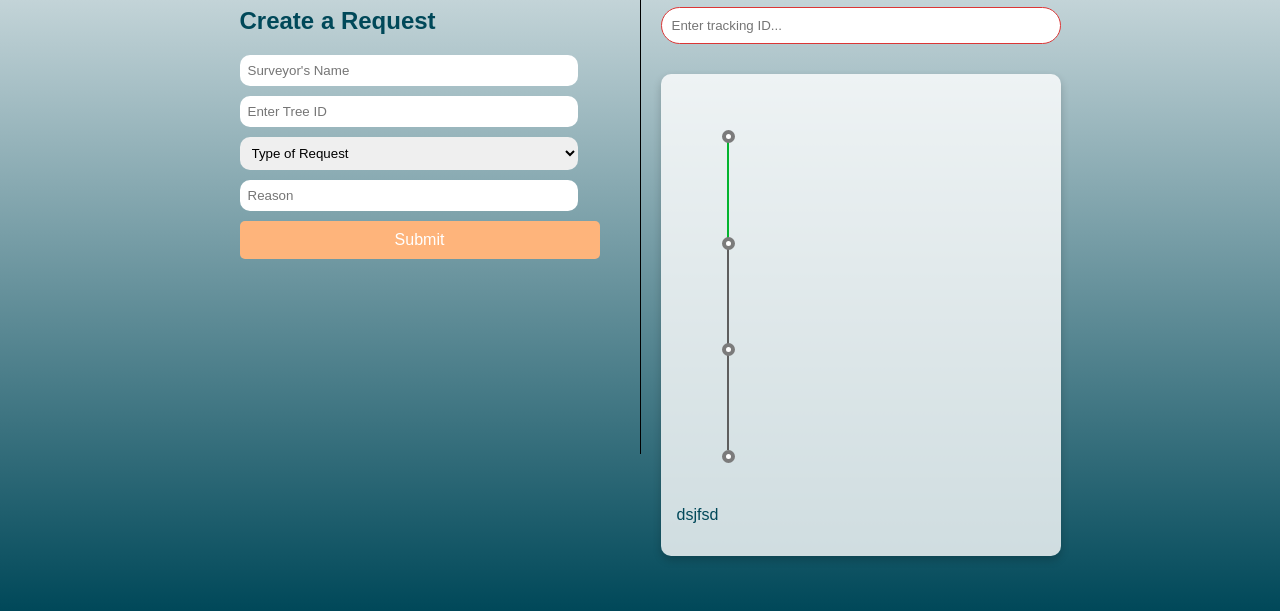
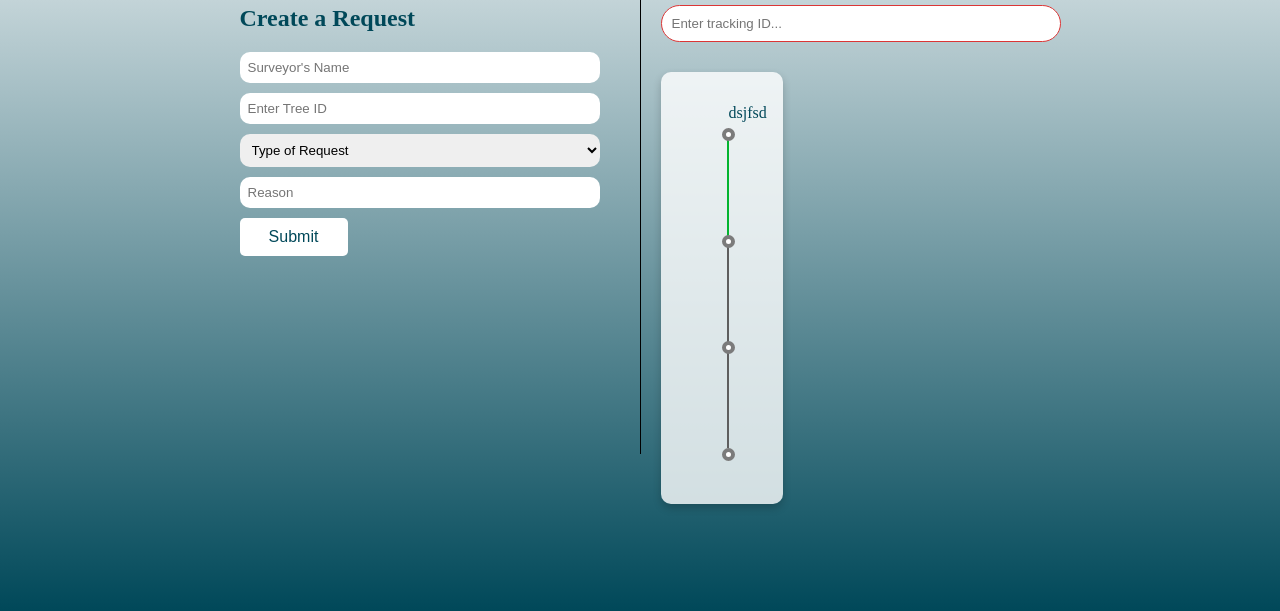
Before and after one commit to WorkAkshat/geotree, a plain HTML site: page cutting_pruning/index.html in a window 1280 px wide. Shown: the part 189-800 px from the top of the page. Drawn offline with Linux system fonts and the light colour scheme; a small style sheet from the web is missing.

Commit message:
Update styles.css

```diff
--- a/cutting_pruning/styles.css
+++ b/cutting_pruning/styles.css
@@ -4,7 +4,7 @@ body {
     margin: 0;
     display: flex;
     flex-direction: column;
-    font-family: Arial, sans-serif;
+    font-family: Cabin;
     color: #004859;
 }
 
@@ -100,7 +100,6 @@ header {
 .right-container {
     width: 90%;
     max-width: 400px;
-    text-align: left;
     margin-bottom: 20px;
 }
 
@@ -123,6 +122,7 @@ header {
 .survey-form select {
     width: calc(100% - 22px);
     padding: 8px;
+    width: 100%;
     margin-bottom: 10px;
     border: 1px transparent;
     border-radius: 10px;
@@ -130,12 +130,14 @@ header {
 }
 
 .survey-form button {
-    width: 100%;
+    width: 30%;
+    display: grid;
+    place-items: center  ;
     padding: 10px;
-    background-color: #feb47b;
+    background-color: white;
     border: none;
     border-radius: 5px;
-    color: white;
+    color: #004859;
     cursor: pointer;
     font-size: 16px;
 }
@@ -151,6 +153,8 @@ header {
 .tracking-container {
     background: rgba(255, 255, 255, 0.8);
     padding: 1em;
+    display: flex;
+    position: fixed;
     border-radius: 10px;
     box-shadow: 0 4px 8px rgba(0, 0, 0, 0.2);
     margin-top: 20px;
@@ -158,6 +162,7 @@ header {
 
 .tracking-container .tracking-info {
     /* Add styles as needed for the tracking details */
+
 }
 
 .search-bar {
```
